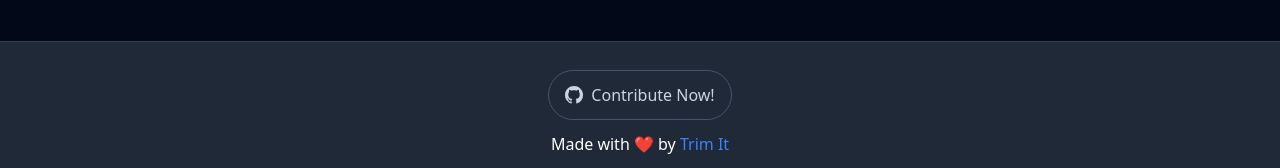
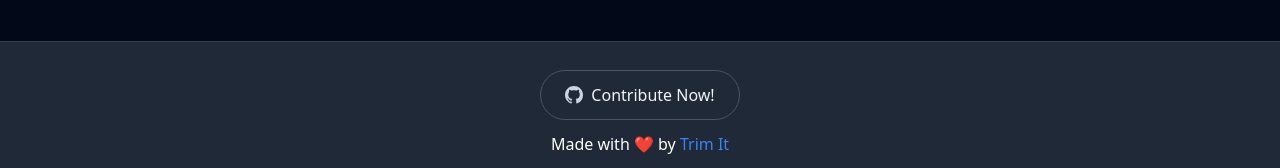
Before and after one commit to geekyharsh05/Trimit, a React (Vite) app: page / in a window 1280 px wide. Shown: the part 1686-1854 px from the top of the page. Built offline with nearby package versions, Linux system fonts and the light colour scheme.

Commit message:
refactor: Update Footer component styles for better readability and maintainability

```diff
--- a/src/components/Footer.jsx
+++ b/src/components/Footer.jsx
@@ -11,7 +11,7 @@ const Footer = () => {
               window.open("https://github.com/geekyharsh05/Trimit", "_blank")
             }
             type="button"
-            className="flex items-center justify-center gap-x-2 rounded-full border border-slate-600 bg-transparent py-3 px-4 text-slate-300 transition hover:text-indigo-500 sm:w-auto font-extralight"
+            className="flex items-center justify-center gap-x-2 rounded-full border border-slate-600 py-3 px-6 text-slate-100 transition transform hover:scale-105 hover:shadow-lg sm:w-auto font-extralight"
           >
             <Github className="h-5 w-5 sm:h-6 sm:w-6" />
             <span className="hidden sm:inline">Contribute Now!</span>
```
